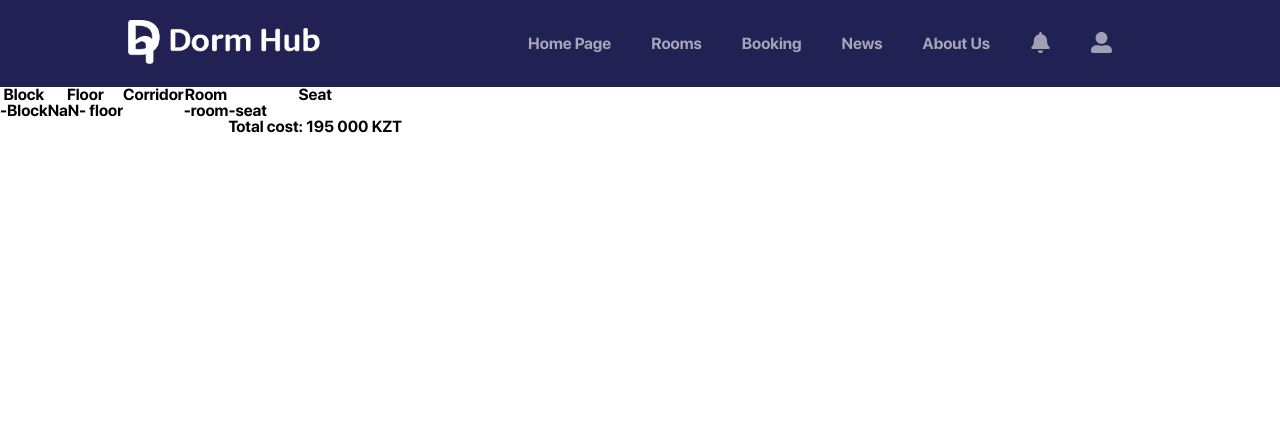
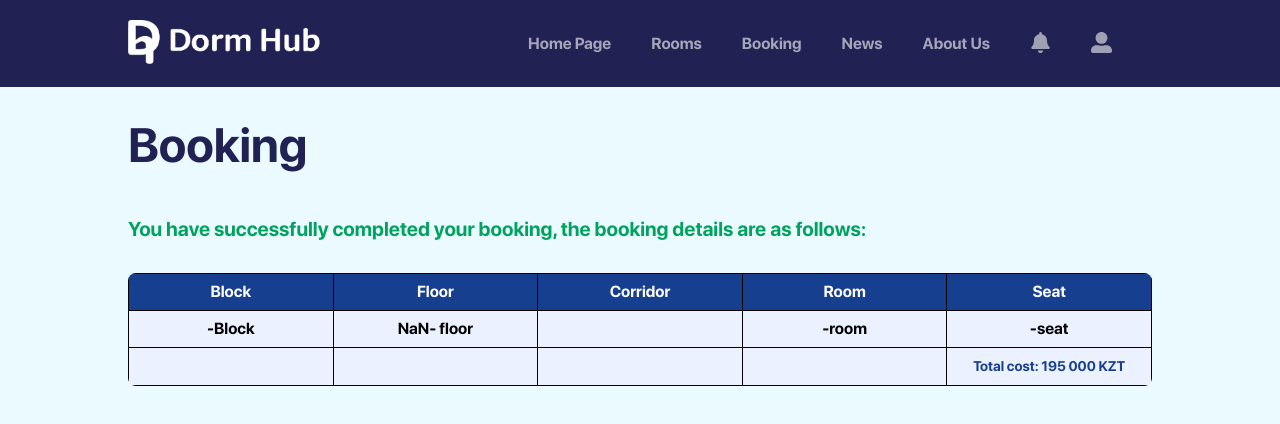
Before and after one commit to BGalymbek/FrontDeploy, a React (Create React App) app: page /my-booking in a window 1280 px wide. Shown: the top 424 px of the page. Built offline with nearby package versions, Linux system fonts and the light colour scheme.

Commit message:
mybooking added

```diff
--- a/src/components/Navbar.js
+++ b/src/components/Navbar.js
@@ -7,6 +7,7 @@ export default function Navbar({selectedBlock}) {
   const { authTokens, logoutUser } = useContext(AuthContext);
   const [name, setName] = useState("");
   const [isStaff, setStaff] = useState("");
+  const [bookingIsHas, setBookingIsHas] = useState("");
   const navigate = useNavigate();
 
   const isDisabled = selectedBlock !== null;
@@ -25,19 +26,20 @@ export default function Navbar({selectedBlock}) {
   }
 
   const handleClickBookNow = async ()=> {
-      const response = await axios.get('documents/get/', {
-          headers: {
-              'Authorization': `Bearer ${authTokens.access}`,
-          }
-        });
+      // Выполняем GET запрос
+      const getResponse = await axios.get('get-bookings/', {
+        headers: {
+            'Authorization': `Bearer ${authTokens.access}`,
+        }
+    });
 
-      const userDocVerified = response.data[0].is_verified
-      console.log(userDocVerified);
+      setBookingIsHas(getResponse.data)
+      console.log(getResponse.data);
 
-      if(authTokens.user.is_doc_submitted == true && userDocVerified == true){
+      if(getResponse.data == ''){
           navigate('/booking')
       }else{
-          navigate('/oops');
+          navigate('/my-booking');
       }
   }
 
--- a/src/containers/MainPage.js
+++ b/src/containers/MainPage.js
@@ -90,6 +90,8 @@ export default function MainPage() {
         fetchProfile();
     }, []);
 
+    console.log(userProfile.is_doc_submitted);
+
   return (
     <div className='main-page'>
         <Navbar/>
@@ -110,7 +112,6 @@ export default function MainPage() {
                         ):(
                            <button className="btn-submission" onClick={()=>navigate('/document-submission')}>Document Submission</button>
                         )}
-                        {/* <Link to="/document-submission"><button className="btn-submission">Document Submission</button></Link> */}
                     </div>
                 </div>
                 <div className="dorm-img">
--- a/src/containers/MyBookings.js
+++ b/src/containers/MyBookings.js
@@ -43,16 +43,19 @@ export default function MyBookings() {
     <div className='my-booking'>
         <Navbar/>
         <div className='my-booking-container'>
-            <h1></h1>
-            <h3></h3>
-            <table>
-                <tr>
+            <h1>Booking</h1>
+            <h3>You have successfully completed your booking, the booking details are as follows:</h3>
+            <table className='table'>
+                <thead>
+                    <tr className='header-table'>
                         <th>Block</th>
                         <th>Floor</th>
                         <th>Corridor</th>
                         <th>Room</th>
                         <th>Seat</th>
                     </tr>
+                </thead>
+                <tbody>
                     <tr>
                         <td>{userBooking.block}-Block</td>
                         <td>{floor}- floor</td>
@@ -60,13 +63,14 @@ export default function MyBookings() {
                         <td>{room}-room</td>
                         <td>{userBooking.seat_number}-seat</td>
                     </tr>
-                <tr>
+                    <tr className='table-cost'>
                         <td></td>
                         <td></td>
                         <td></td>
                         <td></td>
                         <td>Total cost: 195 000 KZT</td>
                     </tr>
+                </tbody>
             </table>
         </div>
         <footer></footer>
--- a/src/containers/UpdateSubmission.js
+++ b/src/containers/UpdateSubmission.js
@@ -81,7 +81,7 @@ export default function UpdateSubmission() {
           <div className='status'>
             {userDocuments && userDocuments.length > 0 &&(
               userDocuments[0].is_verified == false ? (
-                <div className='status-doc-submission' style= {{backgroundColor: '#E94949' }}></div>
+                <div className='status-doc-submission' style= {{backgroundColor: '#F3A367' }}></div>
               ):(
                 <div className='status-doc-submission' style= {{backgroundColor: '#00A35D' }}></div>
               )
@@ -106,6 +106,10 @@ export default function UpdateSubmission() {
                       </div>
                       <p>statement</p>
                     </div>
+                  </>
+                 )}
+
+                 {userDocuments && userDocuments.length > 0 && (
                     <div className='custom-file-input update-file'>
                       <input
                         type="file" id="state" name="state"
@@ -116,8 +120,7 @@ export default function UpdateSubmission() {
                       <img src={require('../img/update.png')} alt="logo"/>
                       <p>{statement ? statement.name : userDocuments[0].statement.substring(userDocuments[0].statement.lastIndexOf("/") + 1)}</p>
                     </div>
-                  </>
-                 )}
+                  )}
           </div>
           <div className='submitted-item'>
                 {userDocuments && userDocuments.length > 0 && (
--- a/src/index.css
+++ b/src/index.css
@@ -1627,3 +1627,82 @@ src: url("./fonts/SF-Pro-Display-Medium.otf");
   font-family: "SF Pro Display";
   cursor: pointer;
 }
+
+/* Table */
+
+.my-booking{
+  background-color: #EAFAFF;
+  padding-bottom: 100px;
+  min-height: 100vh;
+}
+
+.my-booking-container{
+  width: 80%;
+  margin: 0 auto;
+  margin-top: 30px;
+}
+
+table{
+  border-collapse: collapse;
+  width: 100%;
+  border-radius: 8px;
+  overflow: hidden;
+}
+
+tbody{
+  width: calc(20%);
+  background-color: #EBF1FF;
+}
+
+.header-table{
+  background-color:#173F8F;
+  color: #fff;
+}
+
+.table th, .table td{
+  width: 20%;
+  padding: 10px;
+  text-align: center;
+  border: 1px solid #000;
+}
+
+.table-cost td:last-child{
+  font-family: 'SF Pro Display';
+  font-size: 14px;
+  font-weight: 700;
+  line-height: 16.71px;
+  text-align: center;
+  color: #173F8F;
+}
+
+/* Установка border-radius для нижних углов tbody */
+.table tbody {
+  border-bottom-left-radius: 8px;
+  border-bottom-right-radius: 8px;
+}
+
+/* .header-table th:first-child{
+  border-radius: 8px 0 0 0;
+}
+
+.header-table th:last-child{
+  border-radius: 0 8px 0 0;
+} */
+
+.my-booking-container h1{
+  font-family: 'SF Pro Display';
+  font-size: 48px;
+  font-weight: 700;
+  line-height: 57.28px;
+  color: #212153;
+  margin-bottom: 40px;
+}
+
+.my-booking-container h3{
+  font-family: 'SF Pro Display';
+  font-size: 20px;
+  font-weight: 700;
+  line-height: 28.64px;
+  color: #00A35D;
+  margin-bottom: 30px;
+}
```
Lines whose indentation alone changed are shown as unchanged.
